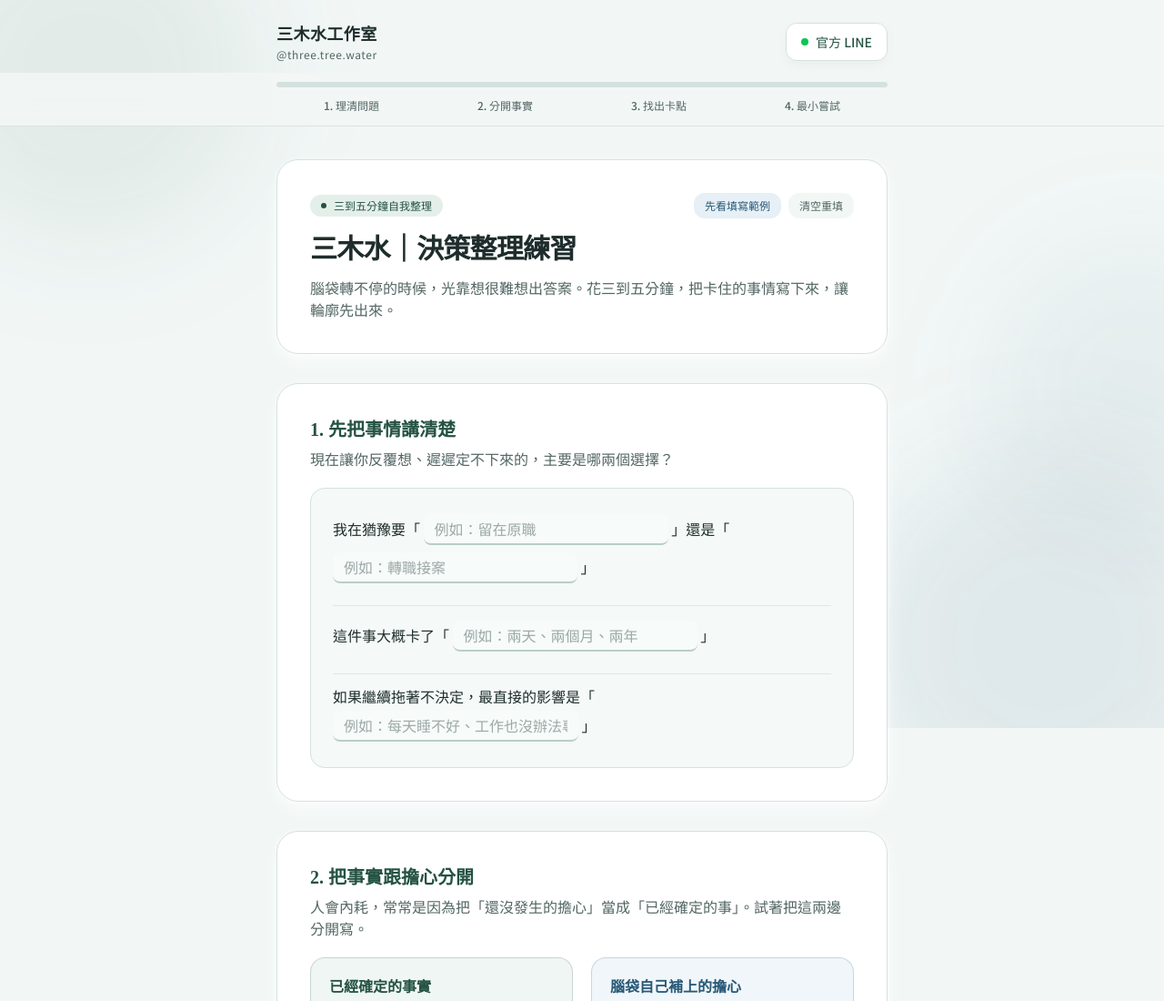
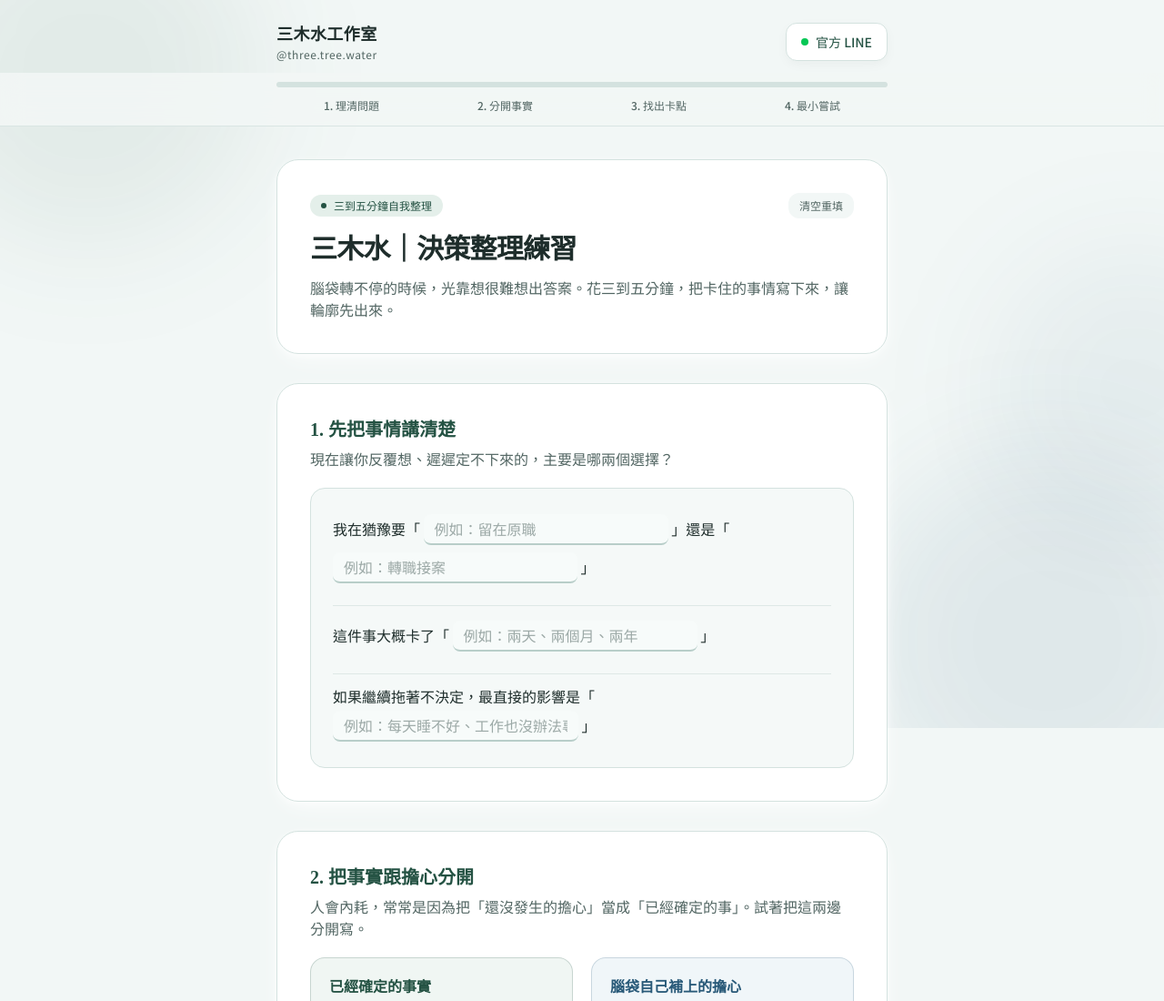
Before and after one commit to three-tree-water/Decision-Making-Exercises, a plain HTML site: page index.html in a window 1280 px wide. Shown: the top 1100 px of the page at 91% size. Drawn offline with nearby package versions, Linux system fonts and the light colour scheme.

Commit message:
Remove fill demo button from index.html
Removed '先看填寫範例' button from the interface.

```diff
--- a/index.html
+++ b/index.html
@@ -227,13 +227,6 @@
 
         <!-- 輕量功能按鈕：先看填寫範例 / 清空重填 -->
         <div class="flex items-center gap-2">
-          <button
-            type="button"
-            id="fill-demo-btn"
-            class="px-3 py-1.5 rounded-xl bg-water-tint hover:bg-water text-water hover:text-white text-xs font-medium transition-colors cursor-pointer"
-          >
-            先看填寫範例
-          </button>
           <button
             type="button"
             id="clear-all-btn"
```
